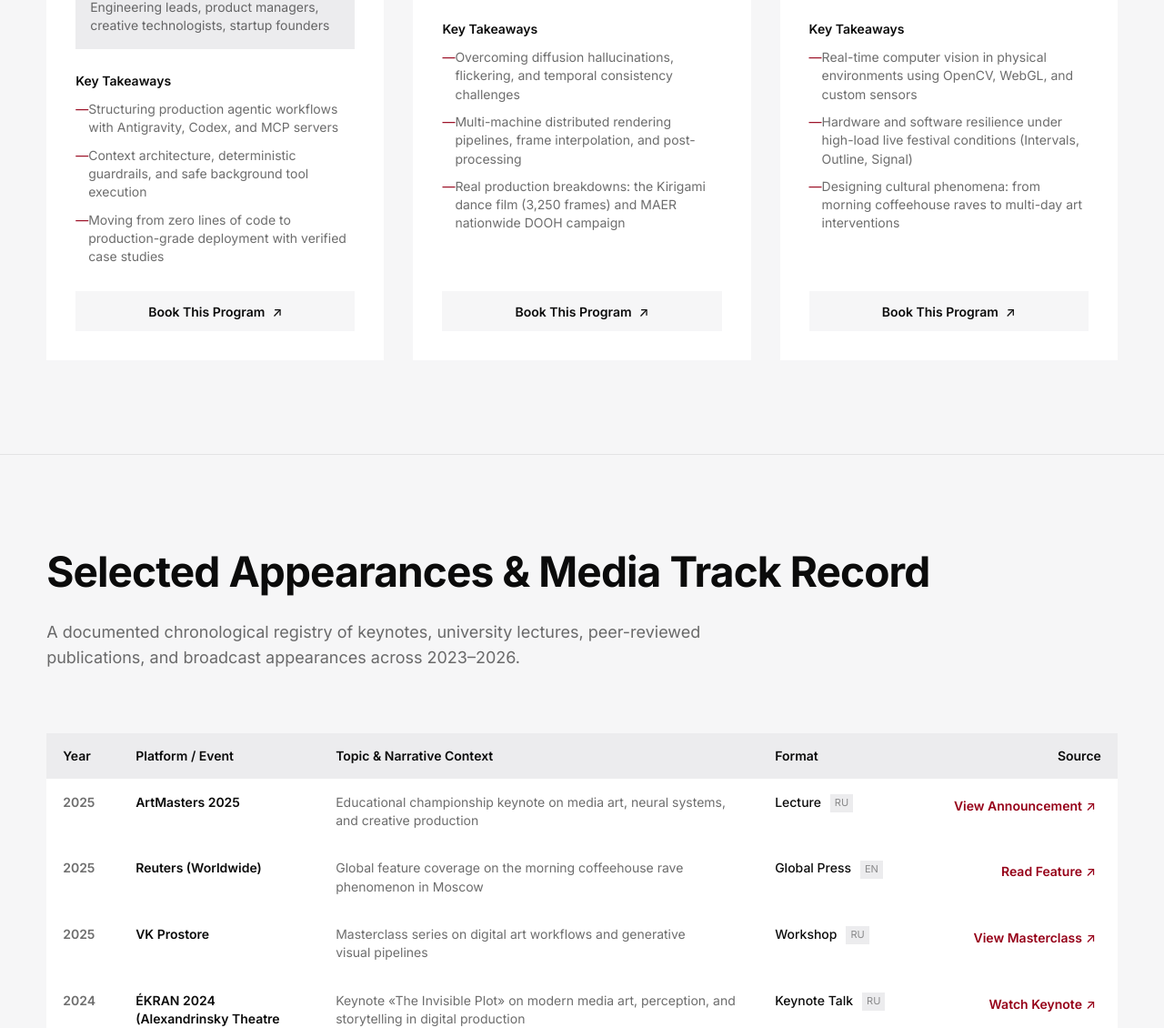
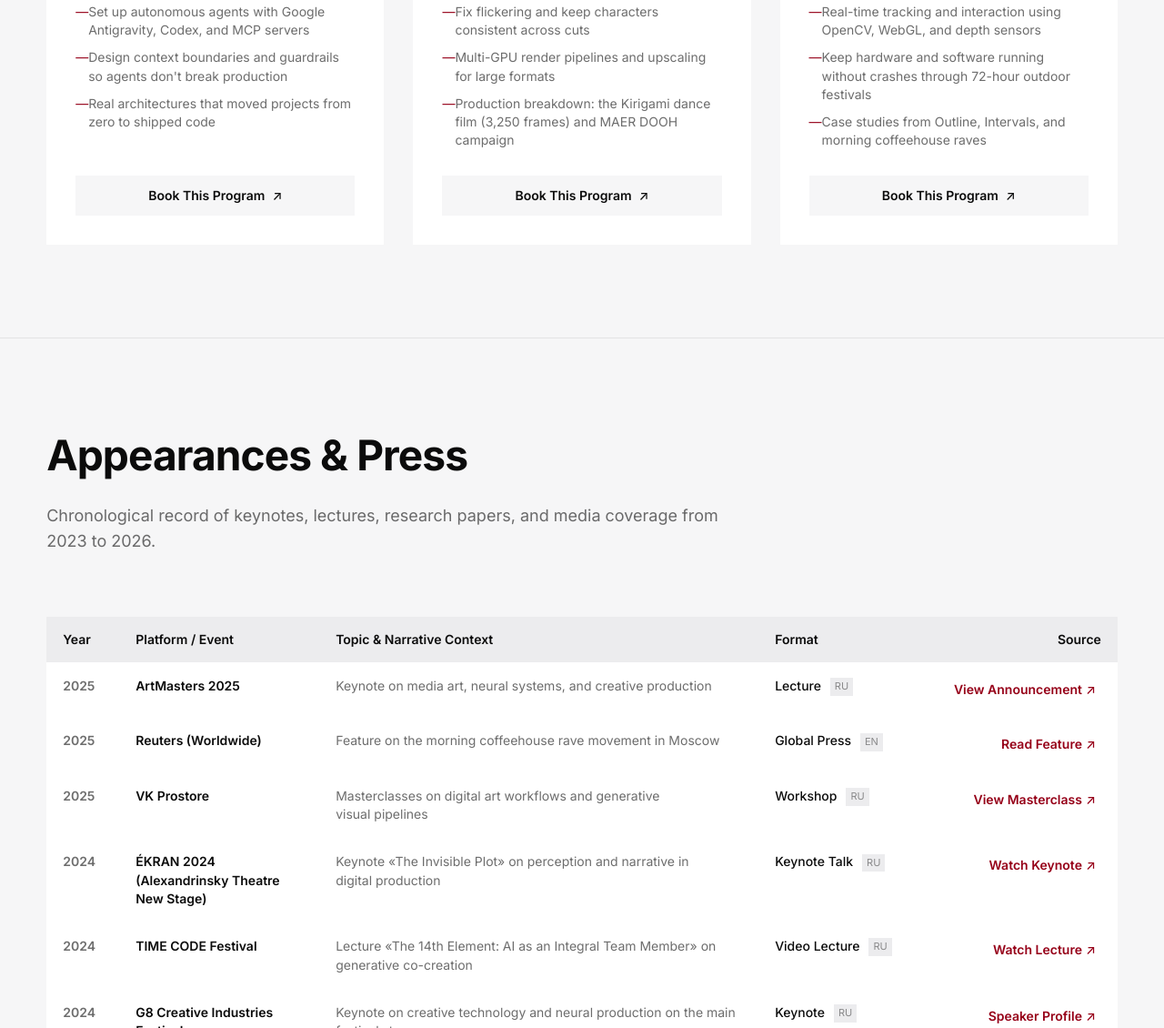
Before and after one commit to zhiganovsasha/zhiganovsasha.github.io, an Astro site: page /education in a window 1280 px wide. Shown: the part 1670-2800 px from the top of the page at 91% size. Built offline with nearby package versions, Linux system fonts and the light colour scheme; Astro itself is replaced by a stand-in of ours.

Commit message:
refactor(education): clean up copy and eliminate AI slop patterns

```diff
--- a/src/pages/education.astro
+++ b/src/pages/education.astro
@@ -17,7 +17,7 @@ const registry: RegistryItem[] = [
   {
     year: '2025',
     platform: 'ArtMasters 2025',
-    topic: 'Educational championship keynote on media art, neural systems, and creative production',
+    topic: 'Keynote on media art, neural systems, and creative production',
     format: 'Lecture',
     linkText: 'View Announcement',
     url: 'https://vk.com/wall-194343825_21154',
@@ -26,7 +26,7 @@ const registry: RegistryItem[] = [
   {
     year: '2025',
     platform: 'Reuters (Worldwide)',
-    topic: 'Global feature coverage on the morning coffeehouse rave phenomenon in Moscow',
+    topic: 'Feature on the morning coffeehouse rave movement in Moscow',
     format: 'Global Press',
     linkText: 'Read Feature',
     url: 'https://www.reuters.com/lifestyle/russia-early-bird-ravers-flock-coffeehouses-2025-03-07',
@@ -36,7 +36,7 @@ const registry: RegistryItem[] = [
   {
     year: '2025',
     platform: 'VK Prostore',
-    topic: 'Masterclass series on digital art workflows and generative visual pipelines',
+    topic: 'Masterclasses on digital art workflows and generative visual pipelines',
     format: 'Workshop',
     linkText: 'View Masterclass',
     url: 'https://vk.com/wall-215494353_27775',
@@ -45,7 +45,7 @@ const registry: RegistryItem[] = [
   {
     year: '2024',
     platform: 'ÉKRAN 2024 (Alexandrinsky Theatre New Stage)',
-    topic: 'Keynote «The Invisible Plot» on modern media art, perception, and storytelling in digital production',
+    topic: 'Keynote «The Invisible Plot» on perception and narrative in digital production',
     format: 'Keynote Talk',
     linkText: 'Watch Keynote',
     url: 'https://www.youtube.com/watch?v=zMkn6tobpPA',
@@ -54,7 +54,7 @@ const registry: RegistryItem[] = [
   {
     year: '2024',
     platform: 'TIME CODE Festival',
-    topic: 'Full-length video lecture «The 14th Element: AI as an Integral Team Member» on generative co-creation',
+    topic: 'Lecture «The 14th Element: AI as an Integral Team Member» on generative co-creation',
     format: 'Video Lecture',
     linkText: 'Watch Lecture',
     url: 'https://vkvideo.ru/video-190860512_456239300',
@@ -63,7 +63,7 @@ const registry: RegistryItem[] = [
   {
     year: '2024',
     platform: 'G8 Creative Industries Festival',
-    topic: 'Creative technology and neural production pipeline keynote on the main festival stage',
+    topic: 'Keynote on creative technology and neural production on the main festival stage',
     format: 'Keynote',
     linkText: 'Speaker Profile',
     url: 'https://g8.art/ru/account/37445',
@@ -72,7 +72,7 @@ const registry: RegistryItem[] = [
   {
     year: '2024',
     platform: 'TASS Press Center',
-    topic: 'Press conference on multimedia technology, architectural illumination, and festival design',
+    topic: 'Press conference on multimedia technology and architectural illumination',
     format: 'Press Conference',
     linkText: 'Watch Broadcast',
     url: 'https://vk.com/video-210951176_456242076',
@@ -81,7 +81,7 @@ const registry: RegistryItem[] = [
   {
     year: '2024',
     platform: 'TV Russia 1 (Vesti Moscow)',
-    topic: 'Television news feature broadcast on the Outline 2024 installations and sound sculpture',
+    topic: 'TV news story on Outline 2024 installations and sound sculpture',
     format: 'TV Broadcast',
     linkText: 'Watch Story',
     url: 'https://smotrim.ru/video/2838968',
@@ -90,7 +90,7 @@ const registry: RegistryItem[] = [
   {
     year: '2024',
     platform: 'TV St. Petersburg',
-    topic: 'Live guest segment on «Morning in St. Petersburg» discussing interactive light art',
+    topic: 'Live broadcast on «Morning in St. Petersburg» discussing interactive light art',
     format: 'TV Broadcast',
     linkText: 'Watch Segment',
     url: 'https://tvspb.ru/programs/stories/3363843',
@@ -99,7 +99,7 @@ const registry: RegistryItem[] = [
   {
     year: '2024',
     platform: 'IQTalk Podcast',
-    topic: 'Longform video podcast on creative production, standing out in the market, and event technology',
+    topic: 'Podcast on creative production and event technology',
     format: 'Video Podcast',
     linkText: 'Watch Episode',
     url: 'https://youtu.be/SznWaPqp6JQ?si=qup22IrwRxVHR0qW',
@@ -108,7 +108,7 @@ const registry: RegistryItem[] = [
   {
     year: '2024',
     platform: 'T-Business Secrets (T-Bank)',
-    topic: 'Expert editorial column on emerging event visualization trends, multimedia, and experiential staging',
+    topic: 'Column on visual trends and multimedia in events',
     format: 'Expert Column',
     linkText: 'Read Column',
     url: 'https://secrets.tbank.ru/blogi-kompanij/trendy-vizualnogo-oformleniya-meropriyatij/',
@@ -117,7 +117,7 @@ const registry: RegistryItem[] = [
   {
     year: '2024',
     platform: 'Ridero',
-    topic: 'Publication of «Formula of Rave», a cultural monograph analyzing modern electronic music events',
+    topic: 'Book release: «Formula of Rave», an analysis of electronic music culture',
     format: 'Book',
     linkText: 'Book Page',
     url: 'https://ridero.ru/books/formula_reiva/',
@@ -126,7 +126,7 @@ const registry: RegistryItem[] = [
   {
     year: '2024',
     platform: 'Night of Light at Gatchina',
-    topic: 'Talk on multimedia storytelling and architectural projection mapping in historic park environments',
+    topic: 'Talk on architectural projection mapping in historic park environments',
     format: 'Talk',
     linkText: 'View Post',
     url: 'https://vk.com/wall-55848808_2764',
@@ -135,7 +135,7 @@ const registry: RegistryItem[] = [
   {
     year: '2024',
     platform: 'MICRORAVE Samara',
-    topic: 'Regional cultural tour, public discussion on micro-events and interdisciplinary art',
+    topic: 'Public discussion on micro-events and interdisciplinary art',
     format: 'Public Talk',
     linkText: 'Read Coverage',
     url: 'https://www.sobaka.ru/smr/entertainment/weekend/171487',
@@ -144,7 +144,7 @@ const registry: RegistryItem[] = [
   {
     year: '2023',
     platform: 'eLibrary (Russian Science Citation Index)',
-    topic: 'Peer-reviewed academic research paper analyzing neural network models in contemporary generative art',
+    topic: 'Peer-reviewed paper on neural network architectures in generative art',
     format: 'Research Paper',
     linkText: 'Read Paper',
     url: 'https://www.elibrary.ru/item.asp?id=74498708&pff=1',
@@ -153,7 +153,7 @@ const registry: RegistryItem[] = [
   {
     year: '2023',
     platform: 'Tinkoff Journal (T-Zh)',
-    topic: 'In-depth investigative interview detailing how Russia’s first neural dance film was conceived and rendered',
+    topic: 'Interview on directing and rendering Russia\'s first neural dance film',
     format: 'Feature Interview',
     linkText: 'Read Longread',
     url: 'https://journal.tinkoff.ru/ai-generated-dance-video/',
@@ -162,7 +162,7 @@ const registry: RegistryItem[] = [
   {
     year: '2023',
     platform: 'MAER / RBC+ / Vedomosti / TASS',
-    topic: 'National media coverage and commentary on the first nationwide AI DOOH campaign for International Women’s Day',
+    topic: 'Press coverage of the nationwide AI DOOH campaign for International Women\'s Day',
     format: 'National Press',
     linkText: 'Read Story',
     url: 'https://plus.rbc.ru/pressrelease/6406ee1a7a8aa95e099fd8f0',
@@ -171,7 +171,7 @@ const registry: RegistryItem[] = [
   {
     year: '2023',
     platform: 'BOX Media',
-    topic: 'Professional video interview on video production craft, direction, and commercial video workflows',
+    topic: 'Video interview on direction and commercial video workflows',
     format: 'Video Interview',
     linkText: 'Watch Interview',
     url: 'https://www.youtube.com/watch?v=puZO21Stxqk',
@@ -180,7 +180,7 @@ const registry: RegistryItem[] = [
   {
     year: '2023',
     platform: 'INTERVALS Festival 2023',
-    topic: 'Broadcast story and artist statement on the «Nonsense Combine» video mapping installation at Tsekh*',
+    topic: 'Broadcast story on the «Nonsense Combine» video mapping installation at Tsekh*',
     format: 'TV Broadcast',
     linkText: 'Watch Story',
     url: 'https://rutube.ru/video/b28c791cf2ee5eb236fd73c6f9eae18d/?r=wd&t=679',
@@ -189,7 +189,7 @@ const registry: RegistryItem[] = [
   {
     year: '2023',
     platform: 'Vechernyaya Moskva',
-    topic: 'Print feature interview on the arrival of generative AI pipelines in commercial advertising',
+    topic: 'Interview on generative AI in commercial advertising',
     format: 'Print Press',
     linkText: 'View Archive (PDF)',
     url: 'https://files.vm.ru/pdf/2023.07/original/64adb17e82682c1a5fe38d82.pdf',
@@ -198,7 +198,7 @@ const registry: RegistryItem[] = [
   {
     year: '2023',
     platform: 'Nika FM Radio',
-    topic: 'Radio broadcast interview discussing neural video production, Stable Diffusion, and the Kirigami project',
+    topic: 'Radio interview on neural video production, Stable Diffusion, and Kirigami',
     format: 'Radio Broadcast',
     linkText: 'Listen Story',
     url: 'https://vk.com/wall-79377876_20083',
@@ -207,7 +207,7 @@ const registry: RegistryItem[] = [
   {
     year: '2023',
     platform: 'Cinedance',
-    topic: 'Specialized dance cinema critique and neural style transfer choreography analysis',
+    topic: 'Critique of neural style transfer in dance choreography',
     format: 'Review',
     linkText: 'Read Critique',
     url: 'https://t.me/cinedance/428',
@@ -218,7 +218,7 @@ const registry: RegistryItem[] = [
 
 <Base
   title="Education & Speaking — Alexander Zhiganov"
-  description="Keynotes, hands-on workshops, and educational programs on autonomous AI agents, commercial generative video, and interactive technology."
+  description="Keynotes, hands-on workshops, and programs on autonomous AI agents, commercial generative video, and interactive technology."
   current="education"
 >
   <section class="hero">
@@ -226,12 +226,10 @@ const registry: RegistryItem[] = [
       <div class="hero-text">
         <h1 class="display hero-title">Education &amp; Speaking</h1>
         <p class="lede hero-lede">
-          I turn production engineering and generative pipelines into actionable frameworks.
+          I teach engineering and creative teams how to build with autonomous agents, generative video, and real-time tech.
         </p>
         <p class="hero-body muted">
-          I lecture, lead intensive workshops, and deliver keynotes on autonomous AI agents,
-          commercial video production, and interactive technology for engineering teams, creative festivals,
-          and universities worldwide.
+          Keynotes and hands-on workshops for conferences, studios, and offsites. Based in Dubai, available worldwide and remotely.
         </p>
 
         <ul class="credentials-list" role="list">
@@ -245,7 +243,7 @@ const registry: RegistryItem[] = [
           </li>
           <li class="credential-item">
             <span class="cred-dot" aria-hidden="true"></span>
-            <span>Peer-Reviewed AI Research Co-Author (eLibrary / RSCI)</span>
+            <span>Peer-Reviewed AI Paper Co-Author (eLibrary / RSCI)</span>
           </li>
           <li class="credential-item">
             <span class="cred-dot" aria-hidden="true"></span>
@@ -280,18 +278,18 @@ const registry: RegistryItem[] = [
   <section class="section programs-section" id="programs" aria-labelledby="programs-title">
     <div class="wrap">
       <div class="section-head">
-        <h2 id="programs-title">Ready-to-Book Programs</h2>
+        <h2 id="programs-title">Speaking &amp; Workshops</h2>
         <p class="section-lead muted">
-          Structured curricula engineered for conference stages, corporate offsites, and intensive team sprints. Available in-person in the UAE and worldwide, or remotely.
+          Tested formats for conference stages, studio offsites, and technical teams. In-person or remote.
         </p>
       </div>
 
       <div class="programs-grid">
         <article class="program-card">
           <div class="card-head">
-            <h3 class="card-title">Autonomous AI Workflows for Modern Teams</h3>
+            <h3 class="card-title">Autonomous AI Agents in Production</h3>
             <p class="card-pitch">
-              How modern engineering and creative teams build and ship production software, bots, and automated pipelines using autonomous AI agents instead of bloated engineering stacks.
+              How teams run autonomous coding agents to build software, automate pipelines, and ship faster with smaller stacks.
             </p>
           </div>
 
@@ -309,9 +307,9 @@ const registry: RegistryItem[] = [
           <div class="card-takeaways">
             <h4 class="takeaways-title">Key Takeaways</h4>
             <ul class="takeaways-list" role="list">
-              <li>Structuring production agentic workflows with Antigravity, Codex, and MCP servers</li>
-              <li>Context architecture, deterministic guardrails, and safe background tool execution</li>
-              <li>Moving from zero lines of code to production-grade deployment with verified case studies</li>
+              <li>Set up autonomous agents with Google Antigravity, Codex, and MCP servers</li>
+              <li>Design context boundaries and guardrails so agents don't break production</li>
+              <li>Real architectures that moved projects from zero to shipped code</li>
             </ul>
           </div>
 
@@ -324,9 +322,9 @@ const registry: RegistryItem[] = [
 
         <article class="program-card">
           <div class="card-head">
-            <h3 class="card-title">Commercial AI Video Production</h3>
+            <h3 class="card-title">Generative Video in Commercial Production</h3>
             <p class="card-pitch">
-              Production-proven generative video pipelines from initial conceptual development to broadcast-grade delivery and large-format DOOH screens.
+              Pipelines for delivering client video with generative tools, from storyboard to broadcast and DOOH billboards.
             </p>
           </div>
 
@@ -344,9 +342,9 @@ const registry: RegistryItem[] = [
           <div class="card-takeaways">
             <h4 class="takeaways-title">Key Takeaways</h4>
             <ul class="takeaways-list" role="list">
-              <li>Overcoming diffusion hallucinations, flickering, and temporal consistency challenges</li>
-              <li>Multi-machine distributed rendering pipelines, frame interpolation, and post-processing</li>
-              <li>Real production breakdowns: the Kirigami dance film (3,250 frames) and MAER nationwide DOOH campaign</li>
+              <li>Fix flickering and keep characters consistent across cuts</li>
+              <li>Multi-GPU render pipelines and upscaling for large formats</li>
+              <li>Production breakdown: the Kirigami dance film (3,250 frames) and MAER DOOH campaign</li>
             </ul>
           </div>
 
@@ -359,9 +357,9 @@ const registry: RegistryItem[] = [
 
         <article class="program-card">
           <div class="card-head">
-            <h3 class="card-title">Experiential Tech &amp; Festival Installations</h3>
+            <h3 class="card-title">Interactive Installations &amp; Real-Time Systems</h3>
             <p class="card-pitch">
-              Designing, engineering, and producing interactive media art, real-time computer vision systems, and large-scale festival installations that engage physical audiences.
+              How to build large-scale festival installations and computer vision systems that run reliably in front of live crowds.
             </p>
           </div>
 
@@ -379,9 +377,9 @@ const registry: RegistryItem[] = [
           <div class="card-takeaways">
             <h4 class="takeaways-title">Key Takeaways</h4>
             <ul class="takeaways-list" role="list">
-              <li>Real-time computer vision in physical environments using OpenCV, WebGL, and custom sensors</li>
-              <li>Hardware and software resilience under high-load live festival conditions (Intervals, Outline, Signal)</li>
-              <li>Designing cultural phenomena: from morning coffeehouse raves to multi-day art interventions</li>
+              <li>Real-time tracking and interaction using OpenCV, WebGL, and depth sensors</li>
+              <li>Keep hardware and software running without crashes through 72-hour outdoor festivals</li>
+              <li>Case studies from Outline, Intervals, and morning coffeehouse raves</li>
             </ul>
           </div>
 
@@ -398,9 +396,9 @@ const registry: RegistryItem[] = [
   <section class="section registry-section" id="registry" aria-labelledby="registry-title">
     <div class="wrap">
       <div class="section-head">
-        <h2 id="registry-title">Selected Appearances &amp; Media Track Record</h2>
+        <h2 id="registry-title">Appearances &amp; Press</h2>
         <p class="section-lead muted">
-          A documented chronological registry of keynotes, university lectures, peer-reviewed publications, and broadcast appearances across 2023–2026.
+          Chronological record of keynotes, lectures, research papers, and media coverage from 2023 to 2026.
         </p>
       </div>
 
@@ -455,10 +453,9 @@ const registry: RegistryItem[] = [
     <div class="wrap">
       <div class="cta-box">
         <div class="cta-content">
-          <h2 class="cta-title" id="cta-title">Book Alexander for Your Event or Team</h2>
+          <h2 class="cta-title" id="cta-title">Book a Talk or Workshop</h2>
           <p class="cta-lead">
-            Planning a conference keynote, an intensive corporate workshop, or an academic guest lecture?
-            I am available for engagements in the UAE and internationally. Let's discuss formats, dates, and custom curricula.
+            Available for conference keynotes, hands-on workshops, and guest lectures in the UAE and internationally. Reach out to discuss dates and topics.
           </p>
         </div>
         <div class="cta-actions">
```
